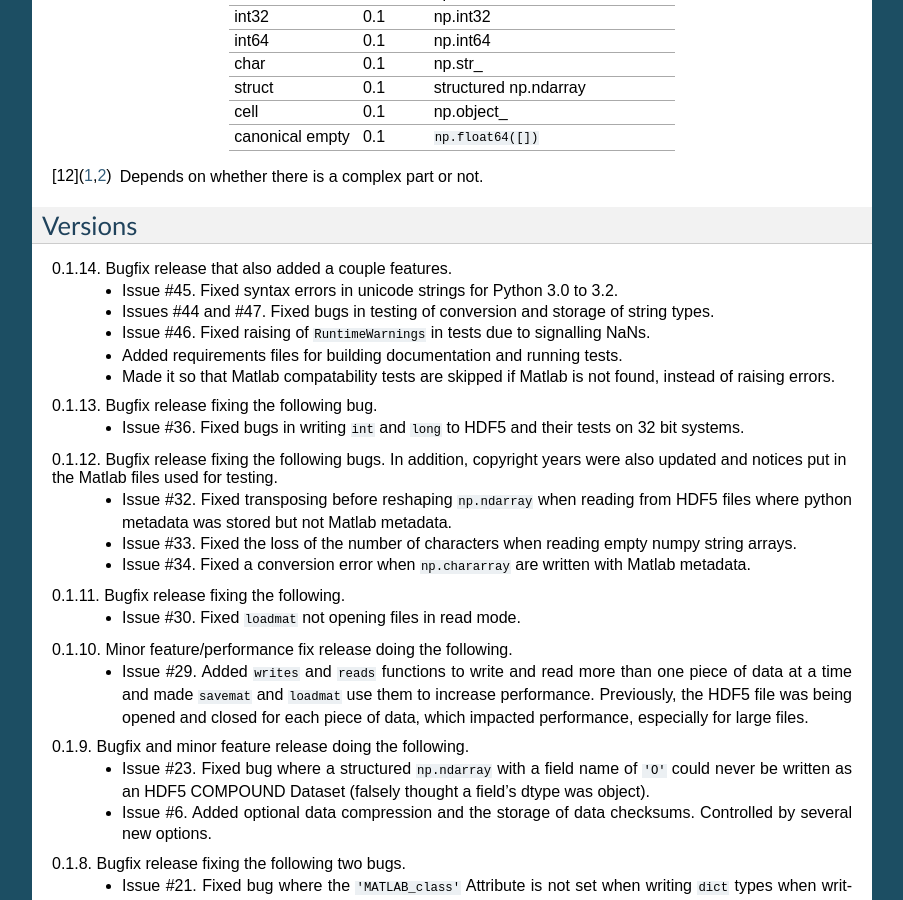
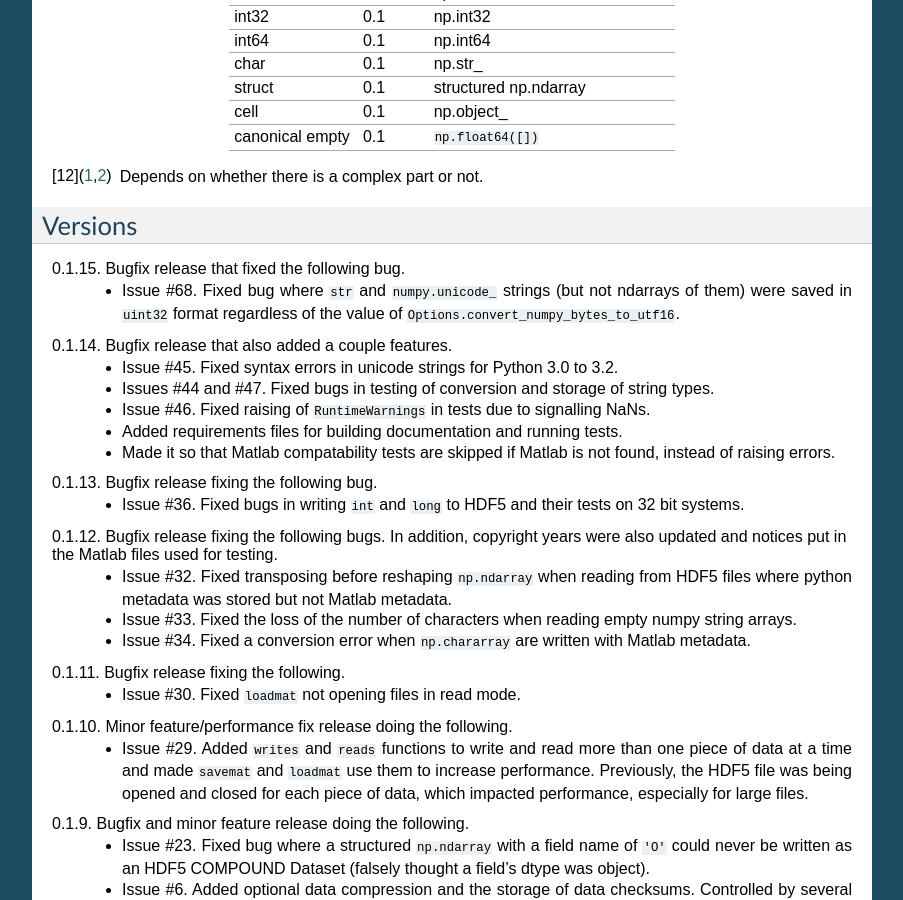
Before and after one commit to frejanordsiek/hdf5storage, a Sphinx documentation site: the page built from doc/source/information.rst, in a window 1280 px wide and 900 px high, scrolled down 4430 px. Shown: the whole window, without its empty margins (198-1101 px from the left). Built offline with Sphinx 7.4.7, drawn with Linux system fonts in a browser that asks for light colours; formulas are drawn with MathJax 3; some of the changed text lies outside the part shown.

Commit message:
Updated hdf5storage version and the changelog in the readme.

```diff
--- a/README.rst
+++ b/README.rst
@@ -257,6 +257,12 @@ canonical empty  0.1      ``np.float64([])``
 Versions
 ========
 
+0.1.15. Bugfix release that fixed the following bug.
+        * Issue #68. Fixed bug where ``str`` and ``numpy.unicode_``
+          strings (but not ndarrays of them) were saved in
+          ``uint32`` format regardless of the value of
+          ``Options.convert_numpy_bytes_to_utf16``.
+
 0.1.14. Bugfix release that also added a couple features.
         * Issue #45. Fixed syntax errors in unicode strings for Python
           3.0 to 3.2.
--- a/doc/source/conf.py
+++ b/doc/source/conf.py
@@ -59,9 +59,9 @@ copyright = '2013-2016, Freja Nordsiek'
 # built documents.
 #
 # The short X.Y version.
-version = '0.1.14'
+version = '0.1.15'
 # The full version, including alpha/beta/rc tags.
-release = '0.1.14'
+release = '0.1.15'
 
 # The language for content autogenerated by Sphinx. Refer to documentation
 # for a list of supported languages.
--- a/hdf5storage/__init__.py
+++ b/hdf5storage/__init__.py
@@ -28,11 +28,11 @@ This is the hdf5storage package, a Python package to read and write
 python data types to HDF5 (Heirarchal Data Format) files beyond just
 Numpy types.
 
-Version 0.1.14
+Version 0.1.15
 
 """
 
-__version__ = "0.1.14"
+__version__ = "0.1.15"
 
 import sys
 import os
--- a/setup.py
+++ b/setup.py
@@ -12,7 +12,7 @@ with open('README.rst') as file:
     long_description = file.read()
 
 setup(name='hdf5storage',
-      version='0.1.14',
+      version='0.1.15',
       description='Utilities to read/write Python types to/from HDF5 files, including MATLAB v7.3 MAT files.',
       long_description=long_description,
       author='Freja Nordsiek',
```
